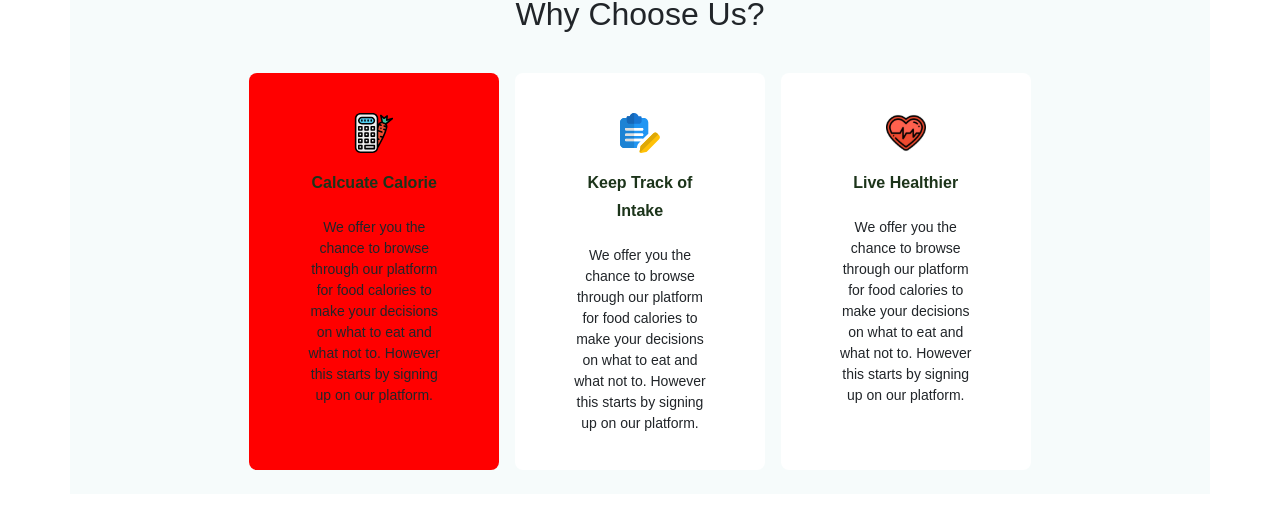
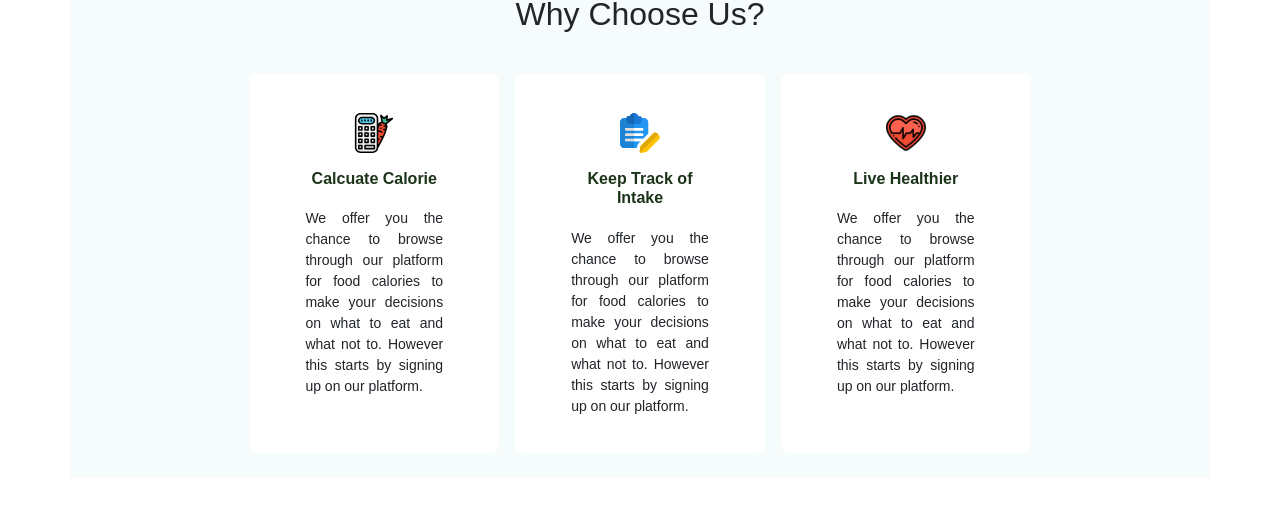
Before and after one commit to martinmatics100/Palmfit-FE, a React (Create React App) app: page / in a window 1280 px wide. Shown: the part 1203-1712 px from the top of the page. Built offline with nearby package versions, Linux system fonts and the light colour scheme.

Commit message:
still working on the landing page

```diff
--- a/src/components/LandingPage/Landing.css
+++ b/src/components/LandingPage/Landing.css
@@ -257,11 +257,15 @@
 .card-container {
     width: 70%;
     margin: auto;
-    display: grid;
-    grid-template-columns: repeat(3, 1fr);
+    /* display: grid;
+    grid-template-columns: repeat(3, 1fr); */
+    display: flex;
+    flex-direction: row;
+    justify-content: space-between;
+    row-gap: 3rem;
     gap: 1rem;
     font-size: 14px;
-    text-align: center;
+    text-align: justify;
 }
 
 
@@ -270,16 +274,15 @@
 }
 
 .custom-head-class {
-    font-size: 21px;
+    font-size: 15rem;
     color: #1C341A;
     margin-bottom: 20px;
-    line-height: 27.83px;
     font-weight: 700;
 }
 
-.custom-body-class {
+/* .custom-body-class {
     background-color: red;
-}
+} */
 
 /* WhyChooseUs Styling for mobile */
 @media (max-width: 1199px) {
@@ -295,6 +298,5 @@
 
     .custom-body-class {
         background-color: black;
-        opacity: ;
     }
 }
--- a/src/utils/LandingPageData.js
+++ b/src/utils/LandingPageData.js
@@ -14,7 +14,7 @@ import WordsFromOurUsers9 from "../Assets/WordsFromOurUsers/WordsFromOurUsers9.s
 
 let whyChooseUs = [
   {
-    bg: "red",
+    bg: "#ffffff",
     img: WhyChooseUs1,
     head: "Calcuate Calorie",
     paragraph:
```
